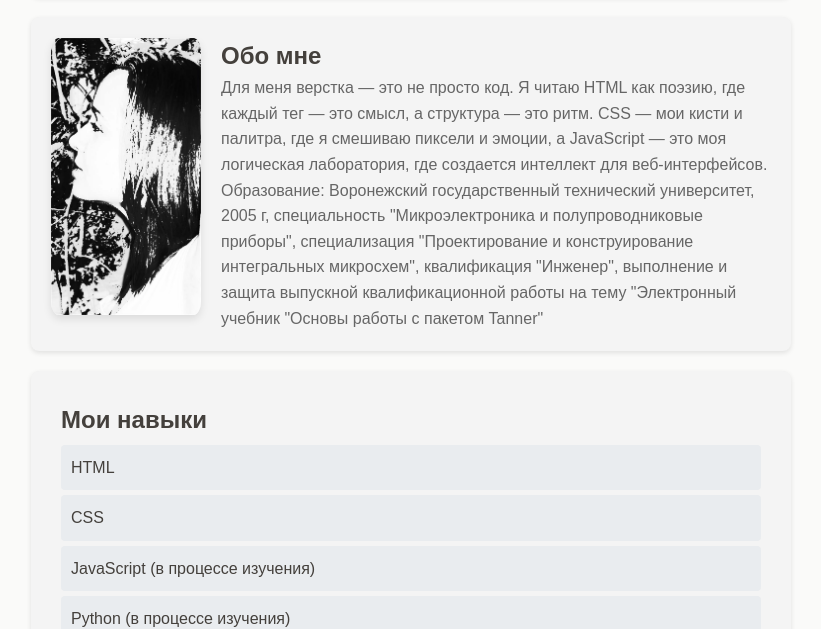
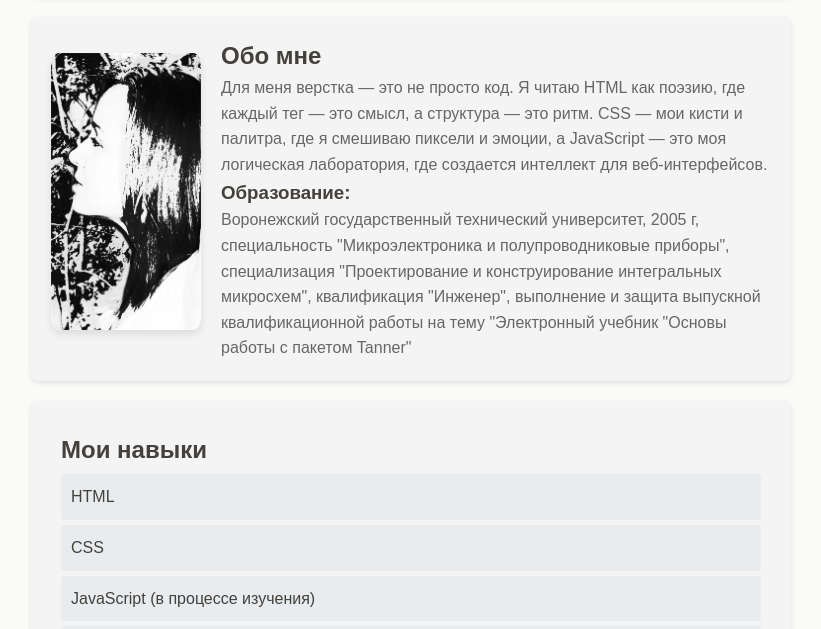
Before and after one commit to pozitifaJKS/Vizitka, a plain HTML site: page index.html in a window 1280 px wide. Shown: the part 180-809 px from the top of the page, without its empty margins (229-1050 px from the left). Drawn offline with Linux system fonts and the light colour scheme.

Commit message:
Update index.html

```diff
--- a/index.html
+++ b/index.html
@@ -25,7 +25,8 @@
                 это
                 ритм. CSS — мои кисти и палитра, где я смешиваю пиксели и эмоции, а JavaScript — это моя логическая
                 лаборатория, где создается интеллект для веб-интерфейсов.</p>
-            <p>Образование: Воронежский государственный технический университет, 2005 г, специальность "Микроэлектроника
+            <h3>Образование:</h3>
+            <p>Воронежский государственный технический университет, 2005 г, специальность "Микроэлектроника
                 и полупроводниковые приборы", специализация "Проектирование и конструирование интегральных микросхем",
                 квалификация "Инженер", выполнение и защита выпускной квалификационной работы на тему "Электронный
                 учебник "Основы работы с пакетом Tanner"</p>
```
